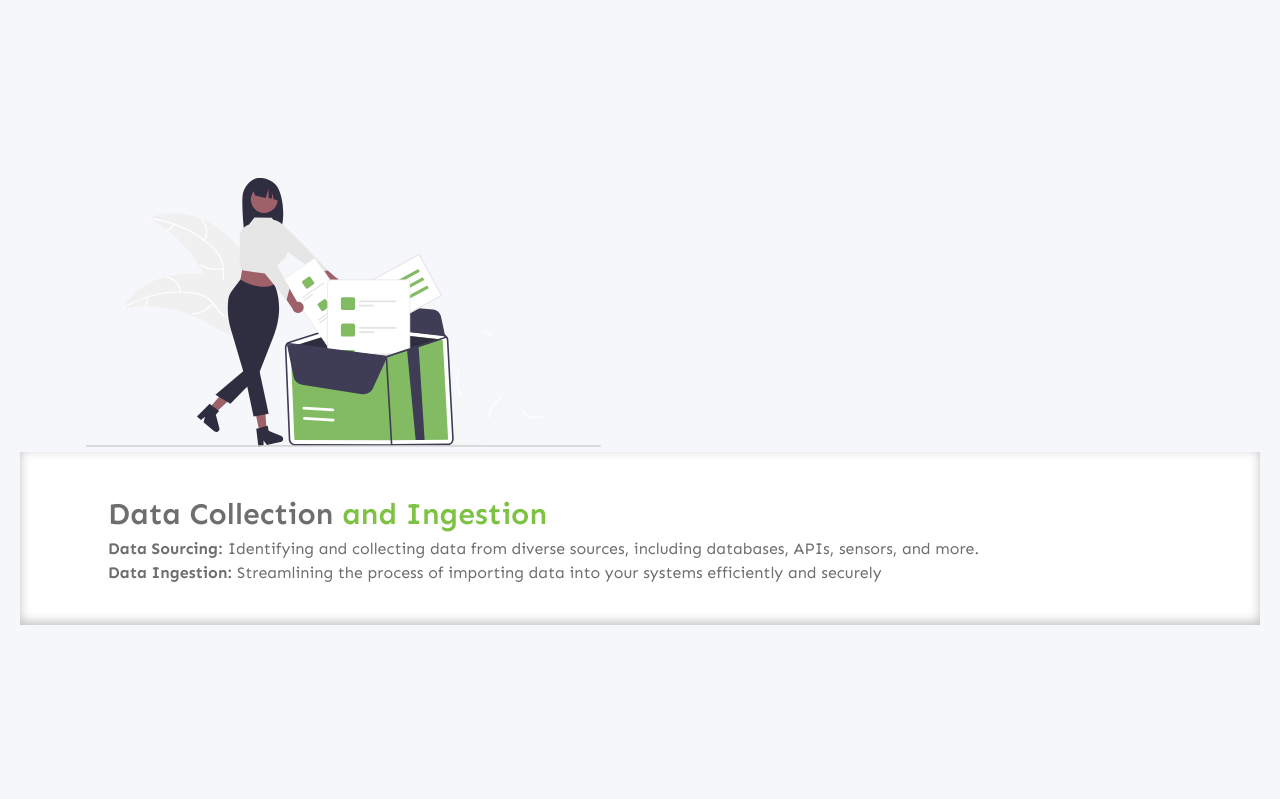
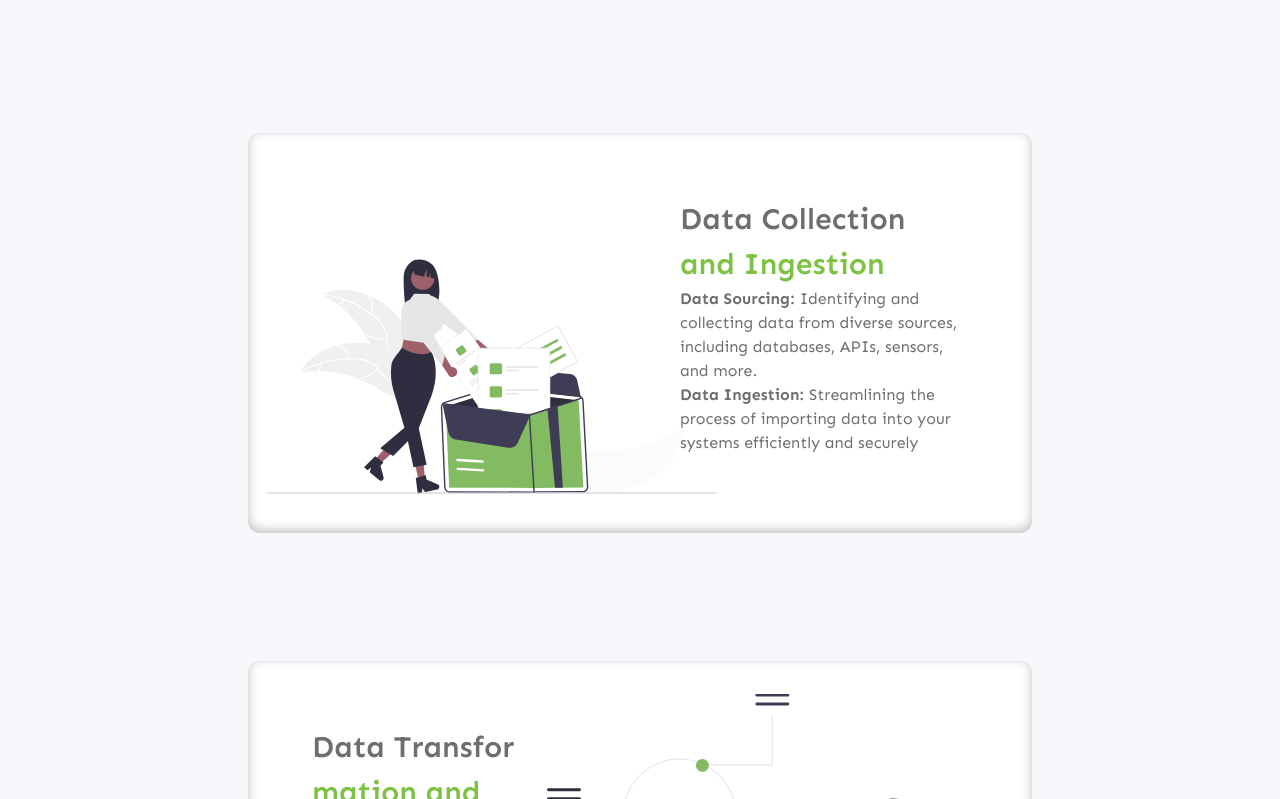
Before and after one commit to NewTokTech/NewTok, a Next.js app: page /services/data-ai in a window 1280 px wide. Shown: the part 681-1480 px from the top of the page. Built offline with nearby package versions, Linux system fonts and the light colour scheme.

Commit message:
services image scale changes

```diff
--- a/src/components/servicePage/SingleContainer.tsx
+++ b/src/components/servicePage/SingleContainer.tsx
@@ -20,32 +20,32 @@ const SingleContainer = (props: ServiceContent) => {
   return (
     <>
 
-      <div className="relative  sxl:mx-52 ">
+      <div className="relative  xl:mx-52 ">
         <Image
           src={img}
           alt="about 1"
           width={687}
           height={498}
-          className={`scale-75 sxl:hidden block  sxl:scale-90 overflow-visible -mb-10`}
+          className={`scale-75 xl:hidden block  xl:scale-90 overflow-visible -mb-10`}
         />
-        <div className="sxl:mx-10 rounded-sxl bg-white about mx-5 sxl:min-w-[519px] sxl:min-h-[400px] text-secondary" style={{ boxShadow: "0px -3px 11px 0px rgba(0, 0, 0, 0.25) inset" }}>
-          <div className="m-auto px-6 md:px-12 sxl:px-6 sxl:my-16">
-            <div className={`sxl:space-y-6 md:space-y-0 sxl:flex  ${position === 'left' ? 'sxl:justify-end' : 'sxl:justify-start'} md:gap-6 sxl:items-center sxl:gap-12`}>
+        <div className="xl:mx-10 rounded-xl bg-white about mx-5 xl:min-w-[519px] xl:min-h-[400px] text-secondary" style={{ boxShadow: "0px -3px 11px 0px rgba(0, 0, 0, 0.25) inset" }}>
+          <div className="m-auto px-6 md:px-12 xl:px-6 xl:my-16">
+            <div className={`xl:space-y-6 md:space-y-0 xl:flex  ${position === 'left' ? 'xl:justify-end' : 'xl:justify-start'} md:gap-6 xl:items-center xl:gap-12`}>
               <Image
                 src={img}
                 alt="about 1"
                 width={600}
                 height={498}
-                className={`absolute  bottom-0 sxl:block hidden scale-75 sxl:scale-100 overflow-visible ${position === 'left' ? '-left-4 ' : 'right-0'}`}
+                className={`absolute  bottom-0 xl:block hidden scale-75 sxl:scale-100 overflow-visible ${position === 'left' ? '-left-4 ' : 'right-0'}`}
               />
 
-              <div className="md:7/12 sxl:w-6/12 p-10  z-[999]">
+              <div className="md:7/12 xl:w-6/12 p-10  z-[999]">
 
                 <h2 className="text-[30px] font-semibold ">
                   {HOne} <span className="text-primary"> {HTwo}</span>
                 </h2>
 
-                <div className="flex flex-col sxl:justify-center sxl:align-center sxl:items-center text-secondary relative">
+                <div className="flex flex-col xl:justify-center xl:align-center xl:items-center text-secondary relative">
                   {text.map((value, index) => {
                     return (
                       <div className="" key={value.H1}>
```
